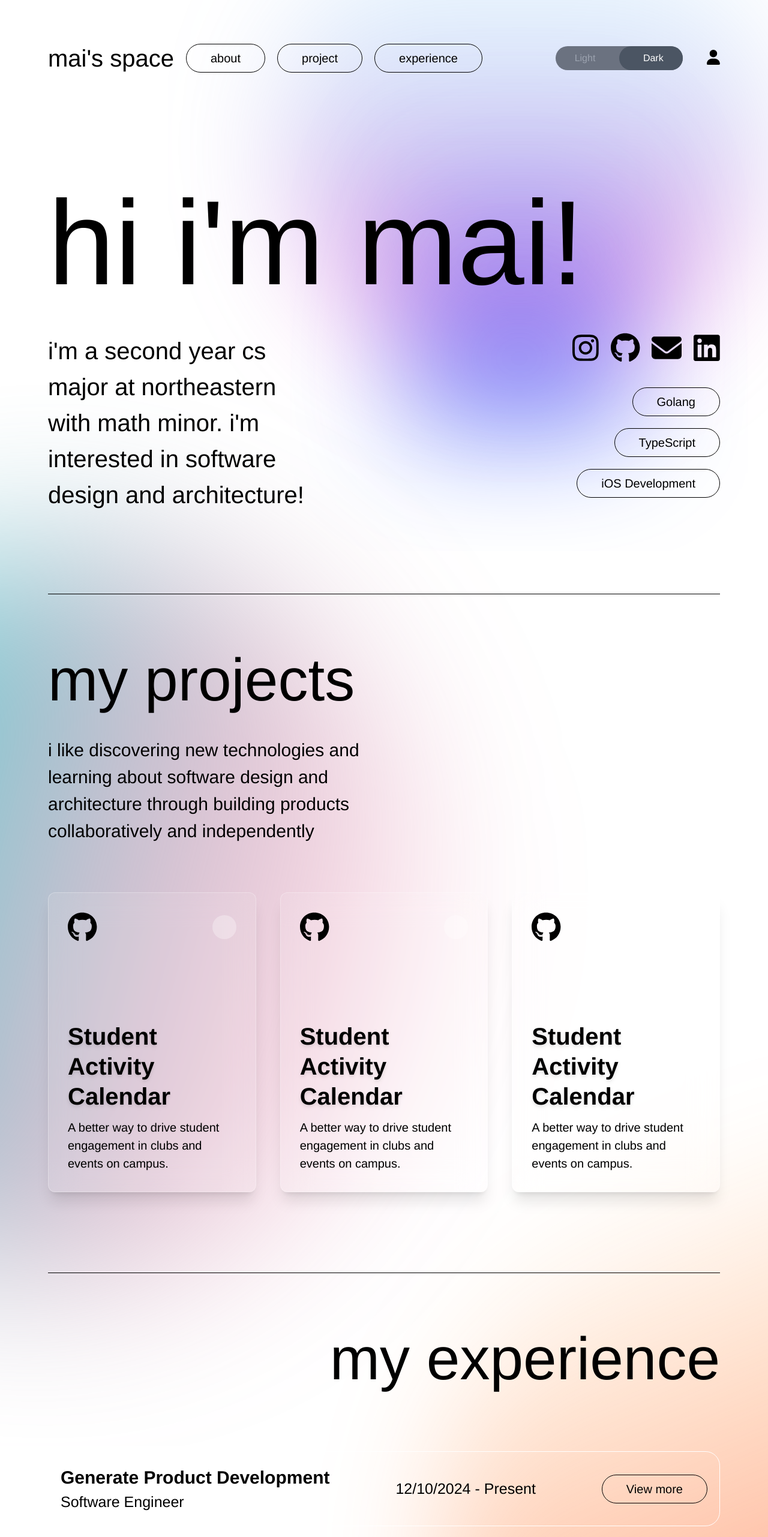
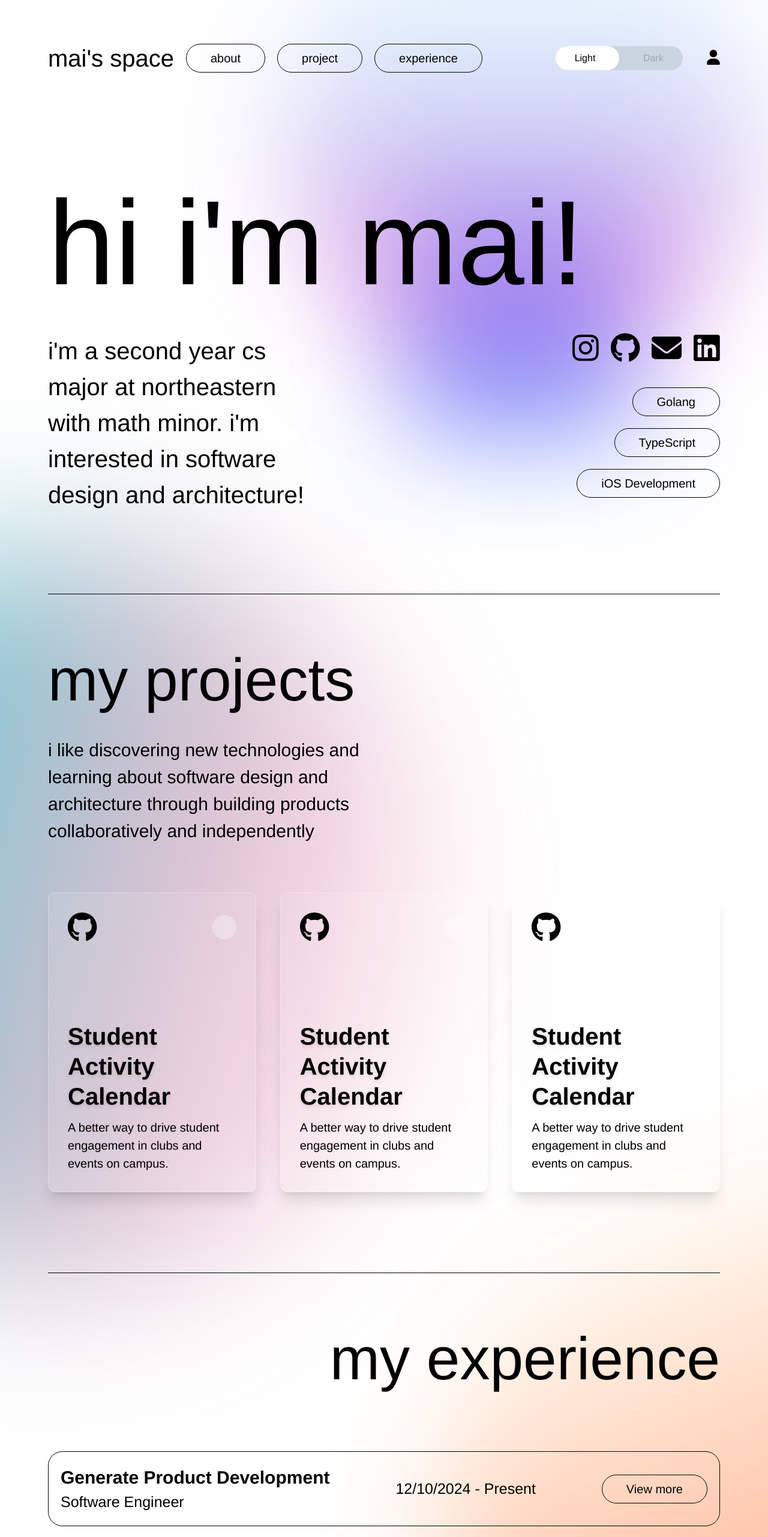
Before and after one commit to in-mai-space/portfolio, a Next.js app in the folder frontend/: page / in a window 1280 px wide. Shown: the top 2563 px of the page at 60% size. Built offline with nearby package versions, Linux system fonts and the light colour scheme.

Commit message:
minor styling fix

```diff
--- a/frontend/app/globals.css
+++ b/frontend/app/globals.css
@@ -2,14 +2,7 @@
 @tailwind components;
 @tailwind utilities;
 
-:root {
-  --background: #000000;
-  --foreground: #ffffff;
-}
-
 body {
-  color: var(--foreground);
-  background: var(--background);
   font-family: Raleway, Helvetica, sans-serif;
 }
 
--- a/frontend/app/page.tsx
+++ b/frontend/app/page.tsx
@@ -14,13 +14,6 @@ const sections = [
 ];
 
 const HomePage = () => {
-  useEffect(() => {
-    const theme = localStorage.getItem("theme");
-    if (theme === "dark") {
-      document.documentElement.classList.add("dark");
-    }
-  }, []);
-
   return (
     <div
       className="min-h-screen dark:bg-black bg-white bg-cover bg-center bg-no-repeat select-none px-20"
--- a/frontend/components/ui/experience-card.tsx
+++ b/frontend/components/ui/experience-card.tsx
@@ -18,7 +18,7 @@ const ExperienceCard: React.FC<ExperienceCard> = ({
   const [viewMore, setViewMore] = useState<boolean>(false);
 
   return (
-    <div className="flex flex-col p-5 border-[1px] border-white w-full rounded-3xl">
+    <div className="flex flex-col p-5 border-[1px] dark:border-white border-black w-full rounded-3xl">
       <div className="flex flex-row justify-between items-center">
         <div>
           <p className="font-bold text-[30px] dark:text-white text-black">
--- a/frontend/components/ui/theme-toggle.tsx
+++ b/frontend/components/ui/theme-toggle.tsx
@@ -1,7 +1,7 @@
 import { useState } from "react";
 
 const ThemeToggle = () => {
-  const [dark, setDark] = useState<boolean>(true);
+  const [dark, setDark] = useState<boolean>(false);
 
   const darkMode = () => {
     setDark(true);
```
